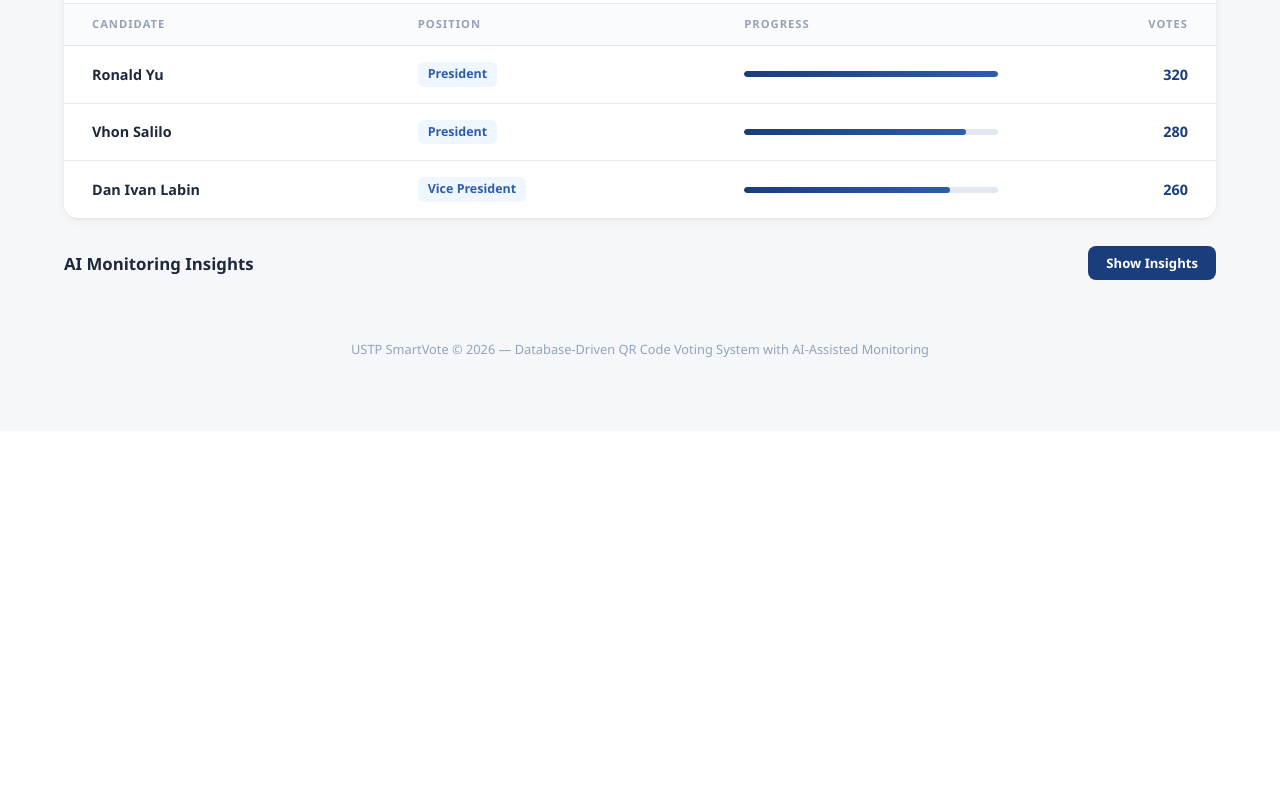
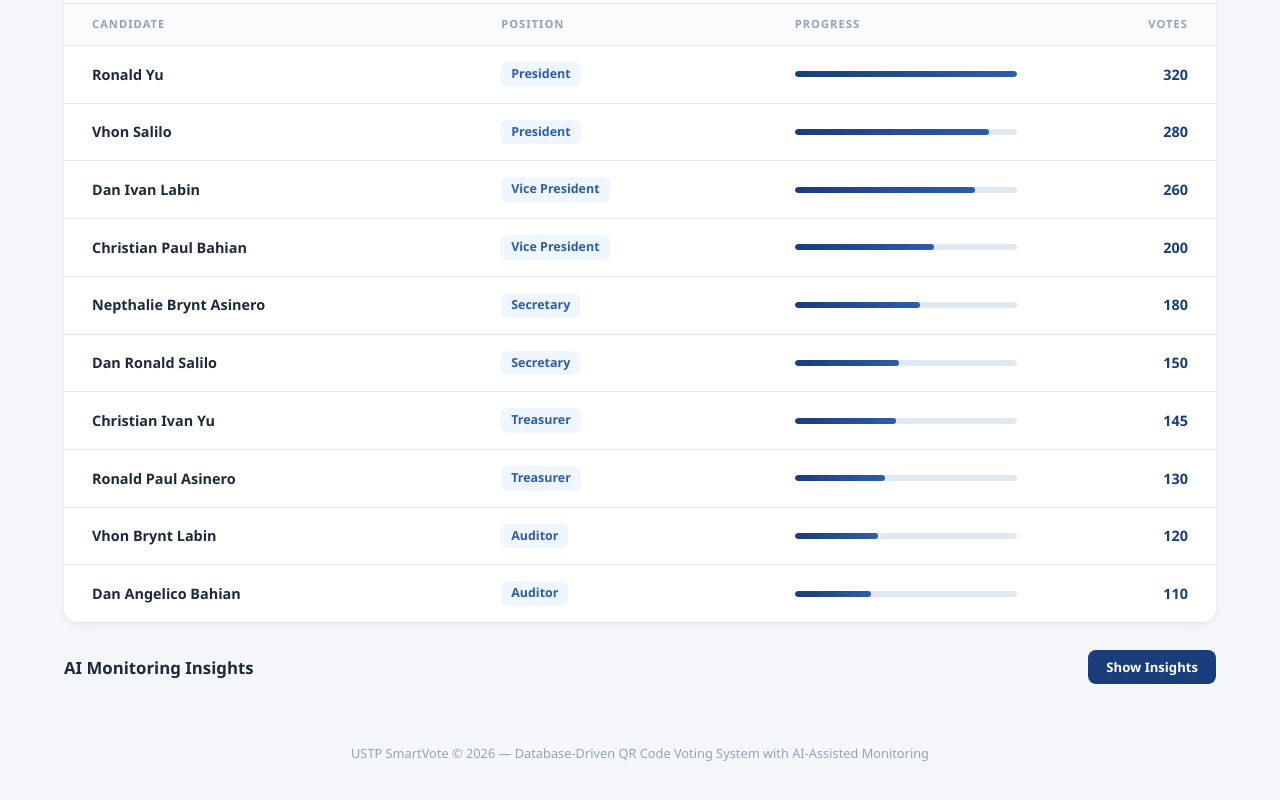
Before and after one commit to KIN0RI/IT323_AppDev_SmartVote_UI, a React (Vite) app: page / in a window 1280 px wide. Shown: the part 566-1366 px from the top of the page. Before the commit the page ends 997 px from the top, so only its background shows below. Built offline with nearby package versions, Linux system fonts and the light colour scheme.

Commit message:
Candidates List Updated

```diff
--- a/src/components/Dashboard.jsx
+++ b/src/components/Dashboard.jsx
@@ -7,9 +7,9 @@ import MonitoringInsight from "./MonitoringInsight";
 
 function Dashboard() {
   const electionStats = {
-    totalVoters: 1200,
-    votesCast: 860,
-    remainingVoters: 340,
+    totalVoters: 2000,
+    votesCast: 1895,
+    remainingVoters: 105,
   };
 
 
@@ -17,6 +17,13 @@ function Dashboard() {
     { id: 1, name: "Ronald Yu", position: "President", votes: 320 },
     { id: 2, name: "Vhon Salilo", position: "President", votes: 280 },
     { id: 3, name: "Dan Ivan Labin", position: "Vice President", votes: 260 },
+    { id: 4, name: "Christian Paul Bahian", position: "Vice President", votes: 200 },
+    { id: 5, name: "Nepthalie Brynt Asinero", position: "Secretary", votes: 180 },
+    { id: 6, name: "Dan Ronald Salilo", position: "Secretary", votes: 150 },
+    { id: 7, name: "Christian Ivan Yu", position: "Treasurer", votes: 145 },
+    { id: 8, name: "Ronald Paul Asinero", position: "Treasurer", votes: 130 },
+    { id: 9, name: "Vhon Brynt Labin", position: "Auditor", votes: 120 },
+    { id: 10, name: "Dan Angelico Bahian", position: "Auditor", votes: 110 },
   ];
 
 
```
